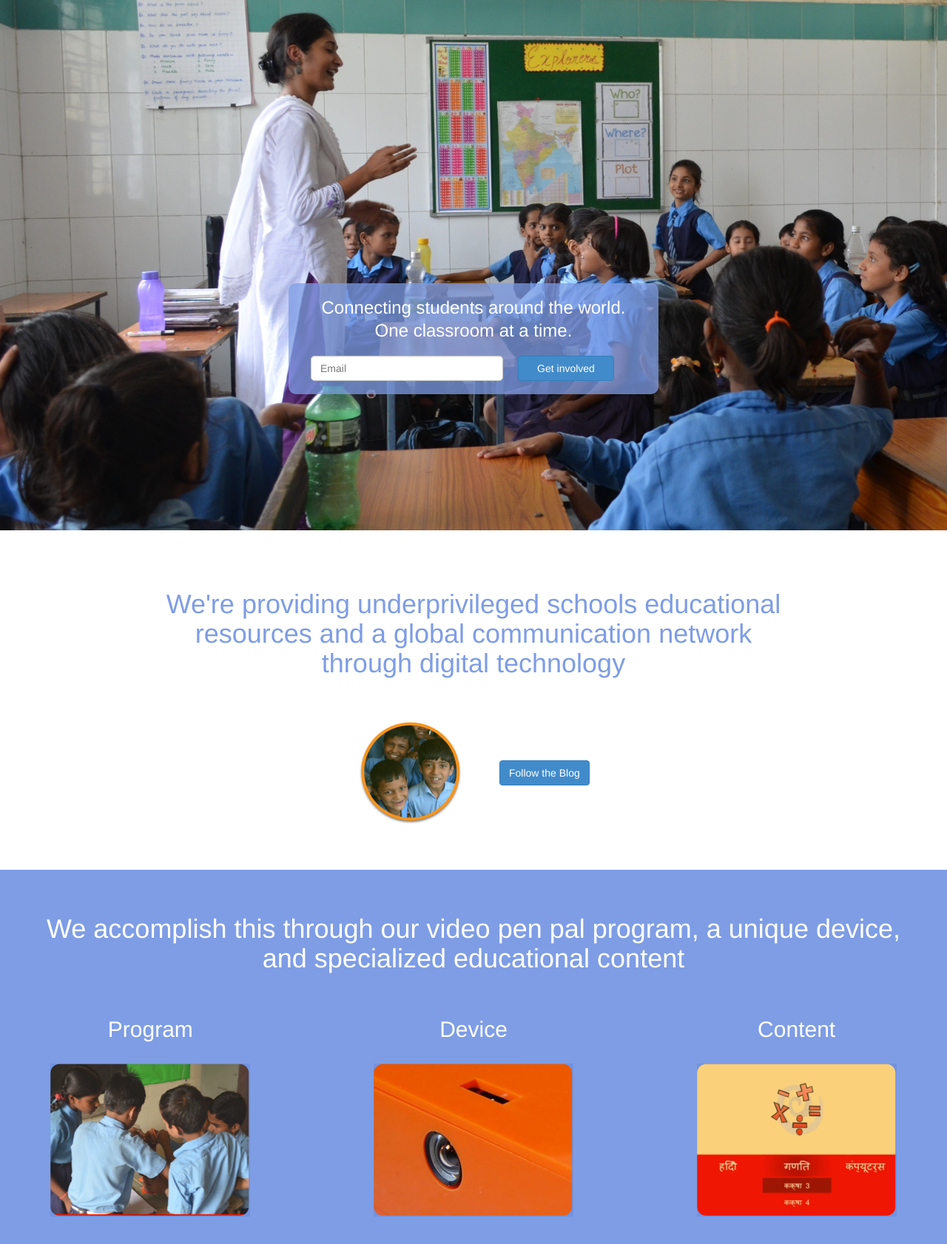
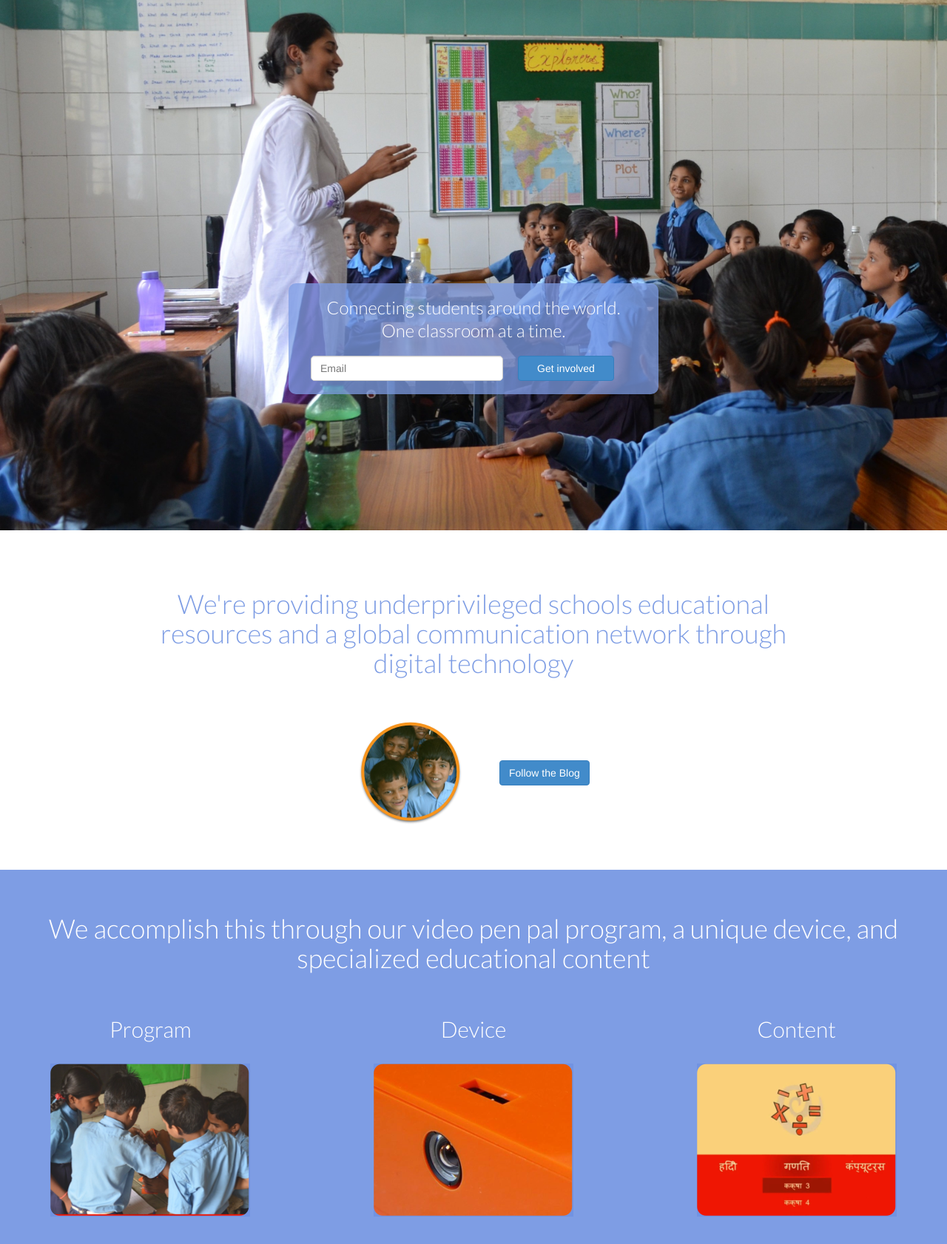
Before and after one commit to lumened/website, a PHP site: page / in a window 1280 px wide. Shown: the part 52-1734 px from the top of the page at 74% size. Run offline with PHP 8.4, Linux system fonts and the light colour scheme; some libraries are stand-ins or nearby versions.

Commit message:
font lato light and normal added

```diff
--- a/css/stylesheet.css
+++ b/css/stylesheet.css
@@ -1,6 +1,12 @@
 /* Global CSS
 -----------------*/
-
+/*font settings
+------------------
+Default is lato light. To use lato normal change font-weight to 400.*/
+h1,h2,h3,h4,h5,h6,p {
+	font-family: 'Lato', sans-serif;
+	font-weight: 300;
+}
 
 
 /* Navbar
--- a/index.html
+++ b/index.html
@@ -7,7 +7,8 @@
     <meta name="viewport" content="width=device-width, initial-scale=1">
     <meta name="description" content="">
     <meta name="author" content="Prakash Paudel and Henry Harboe">
-    <link rel="shortcut icon" href="../../assets/ico/favicon.ico">
+		<link rel="shortcut icon" href="../../assets/ico/favicon.ico">
+		<link href='http://fonts.googleapis.com/css?family=Lato:300,400' rel='stylesheet' type='text/css'>
 
     <title>LumenEd | Home</title>
 
```
